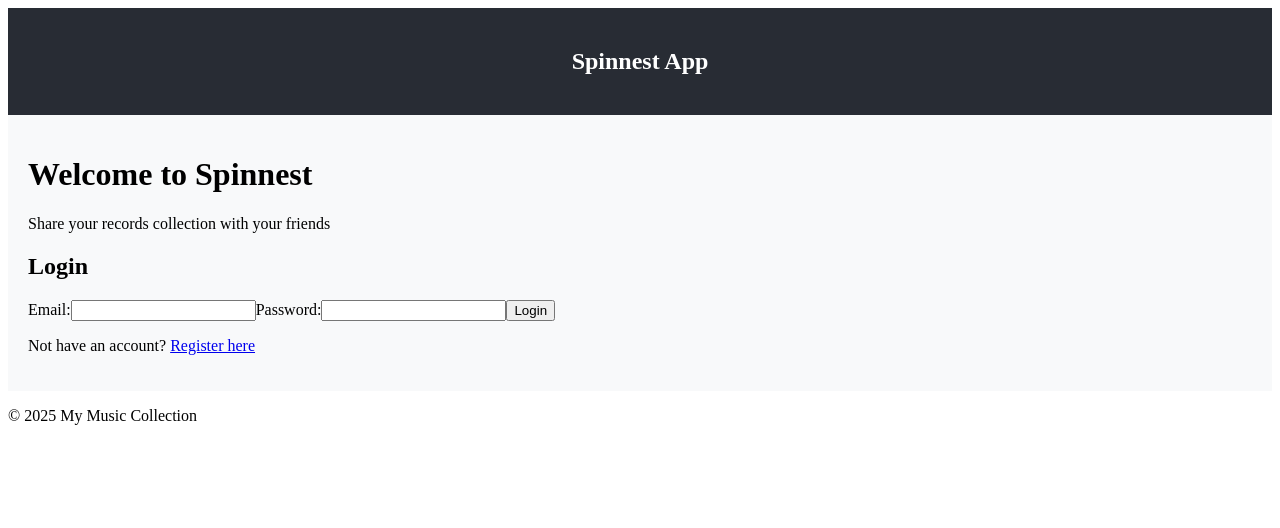
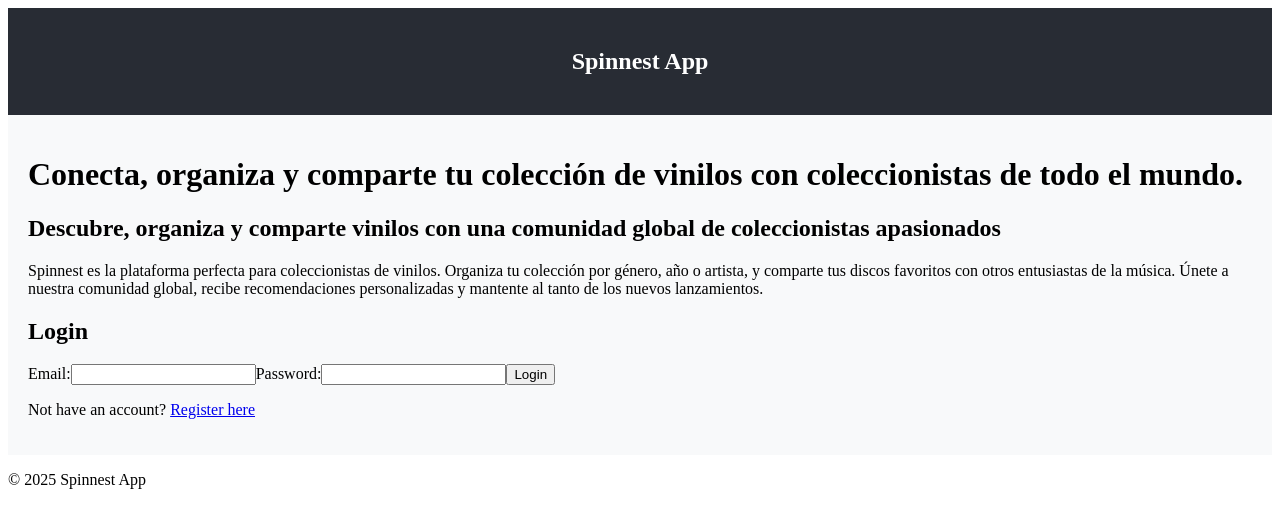
Before and after one commit to oscarsolerunir/spinnest-app, a React (Vite) app: page / in a window 1280 px wide. Shown: the top 528 px of the page. Built offline with nearby package versions, Linux system fonts and the light colour scheme; no server answers.

Commit message:
Initial commit

```diff
--- a/index.html
+++ b/index.html
@@ -4,7 +4,17 @@
     <meta charset="UTF-8" />
     <link rel="icon" type="image/svg+xml" href="/vite.svg" />
     <meta name="viewport" content="width=device-width, initial-scale=1.0" />
-    <title>Spinnest App</title>
+    <meta
+      name="description"
+      content="Descubre, organiza y comparte tus colecciones de discos de vinilo con la comunidad global de coleccionistas en Spinnest."
+    />
+    <meta
+      name="keywords"
+      content="Spinnest, discos de vinilo, colecciones de vinilos, coleccionistas, comunidad de vinilos, compartir vinilos"
+    />
+    <title>
+      Spinnest: Conecta y comparte tu pasión por los discos de vinilo
+    </title>
   </head>
   <body>
     <div id="root"></div>
--- a/src/components/Common/Footer/index.jsx
+++ b/src/components/Common/Footer/index.jsx
@@ -3,7 +3,7 @@ const Footer = () => {
 
   return (
     <footer>
-      <p>&copy; {currentYear} My Music Collection</p>
+      <p>&copy; {currentYear} Spinnest App</p>
     </footer>
   )
 }
--- a/src/pages/Home.jsx
+++ b/src/pages/Home.jsx
@@ -8,8 +8,21 @@ const Home = () => {
 
   return (
     <div>
-      <h1>Welcome to Spinnest</h1>
-      <p>Share your records collection with your friends</p>
+      <h1>
+        Conecta, organiza y comparte tu colección de vinilos con coleccionistas
+        de todo el mundo.
+      </h1>
+      <h2>
+        Descubre, organiza y comparte vinilos con una comunidad global de
+        coleccionistas apasionados
+      </h2>
+      <p>
+        Spinnest es la plataforma perfecta para coleccionistas de vinilos.
+        Organiza tu colección por género, año o artista, y comparte tus discos
+        favoritos con otros entusiastas de la música. Únete a nuestra comunidad
+        global, recibe recomendaciones personalizadas y mantente al tanto de los
+        nuevos lanzamientos.
+      </p>
       {user ? <AllAlbums /> : <Login />}
     </div>
   )
```
Also changed, not shown: 1 other file (tests, documents, lock files or other folders).
